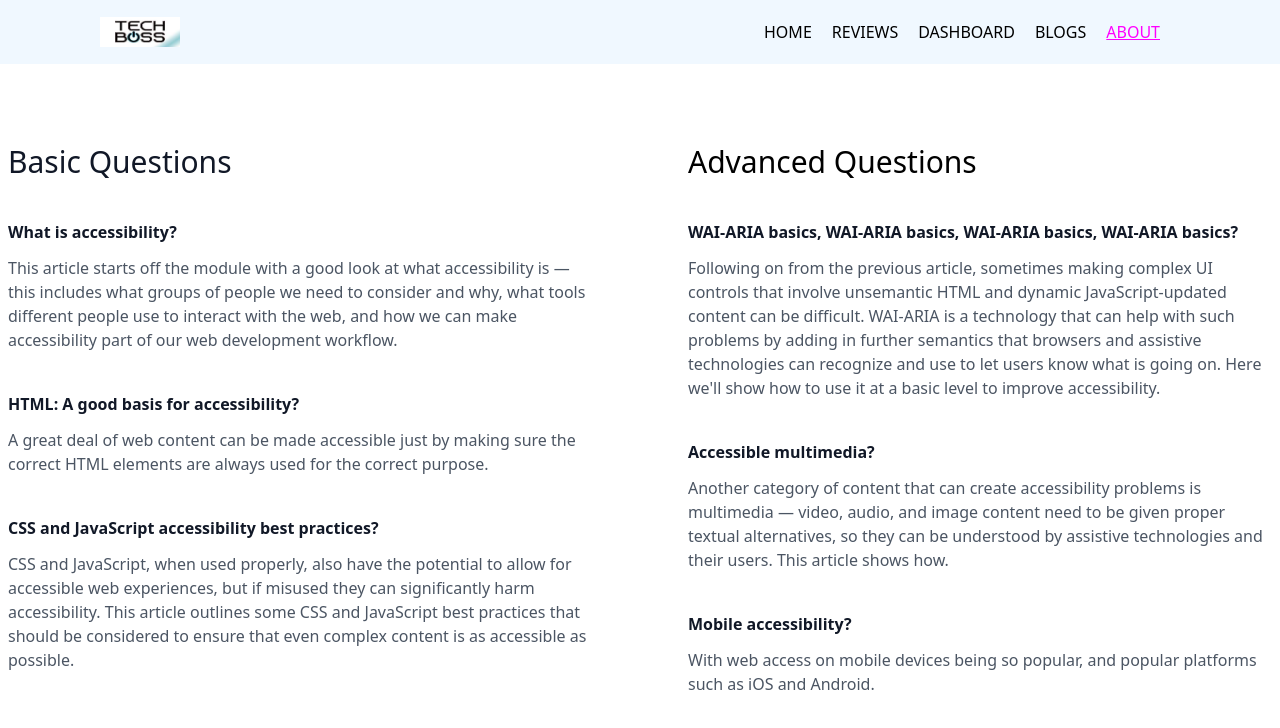
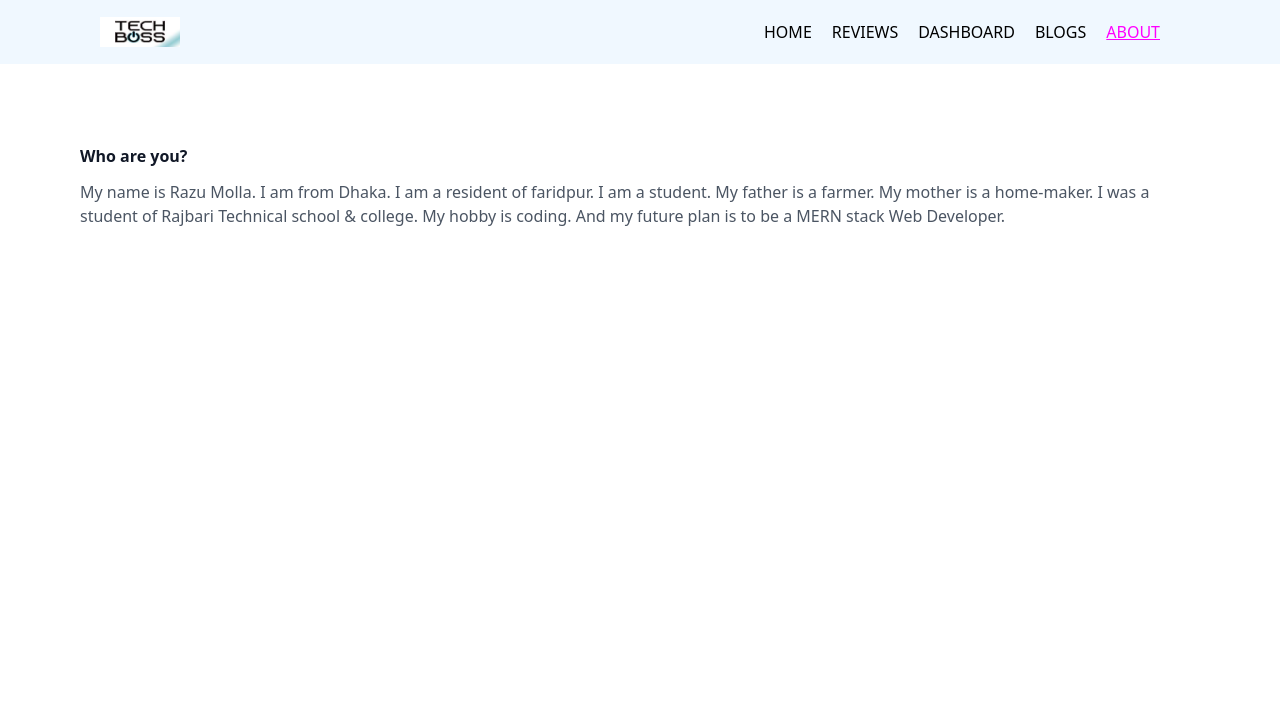
Before and after one commit to razumolla/assignment-9-product-analysis, a React (Create React App) app: page /about in a window 1280 px wide. Shown: the top 728 px of the page. Built offline with nearby package versions, Linux system fonts and the light colour scheme.

Commit message:
ques and about section update

```diff
--- a/src/components/About/About.js
+++ b/src/components/About/About.js
@@ -2,75 +2,17 @@ import React from 'react'
 
 const About = () => {
   return (
-    <section class='px-4 pt-20 pb-24 mx-auto max-w-7xl md:px-2'>
-      <div class='grid grid-cols-1 gap-24 md:grid-cols-2'>
-        <div>
-          <h1 class='mb-6 text-2xl font-light text-gray-900 md:text-3xl'>
-            Basic Questions
-          </h1>
-          <p class='mt-10 mb-3 font-semibold text-gray-900'>
-            What is accessibility?
-          </p>
-          <p class='text-gray-600'>
-            This article starts off the module with a good look at what
-            accessibility is — this includes what groups of people we need to
-            consider and why, what tools different people use to interact with
-            the web, and how we can make accessibility part of our web
-            development workflow.
-          </p>
-          <p class='mt-10 mb-3 font-semibold text-gray-900'>
-            HTML: A good basis for accessibility?
-          </p>
-          <p class='text-gray-600'>
-            A great deal of web content can be made accessible just by making
-            sure the correct HTML elements are always used for the correct
-            purpose.
-          </p>
-          <p class='mt-10 mb-3 font-semibold text-gray-900'>
-            CSS and JavaScript accessibility best practices?
-          </p>
-          <p class='text-gray-600'>
-            CSS and JavaScript, when used properly, also have the potential to
-            allow for accessible web experiences, but if misused they can
-            significantly harm accessibility. This article outlines some CSS and
-            JavaScript best practices that should be considered to ensure that
-            even complex content is as accessible as possible.
-          </p>
-        </div>
-        <div>
-          <h1 class='mb-6 text-2xl font-light md:text-3xl'>
-            Advanced Questions
-          </h1>
-          <p class='mt-10 mb-3 font-semibold text-gray-900'>
-            WAI-ARIA basics, WAI-ARIA basics, WAI-ARIA basics, WAI-ARIA basics?
-          </p>
-          <p class='text-gray-600'>
-            Following on from the previous article, sometimes making complex UI
-            controls that involve unsemantic HTML and dynamic JavaScript-updated
-            content can be difficult. WAI-ARIA is a technology that can help
-            with such problems by adding in further semantics that browsers and
-            assistive technologies can recognize and use to let users know what
-            is going on. Here we'll show how to use it at a basic level to
-            improve accessibility.
-          </p>
-          <p class='mt-10 mb-3 font-semibold text-gray-900'>
-            Accessible multimedia?
-          </p>
-          <p class='text-gray-600'>
-            Another category of content that can create accessibility problems
-            is multimedia — video, audio, and image content need to be given
-            proper textual alternatives, so they can be understood by assistive
-            technologies and their users. This article shows how.
-          </p>
-          <p class='mt-10 mb-3 font-semibold text-gray-900'>
-            Mobile accessibility?
-          </p>
-          <p class='text-gray-600'>
-            With web access on mobile devices being so popular, and popular
-            platforms such as iOS and Android.
-          </p>
-        </div>
+    <section class='px-20 pt-10 mx-auto '>
+      <div>
+        <p class='mt-10 mb-3 font-semibold text-gray-900'>
+          Who are you?
+        </p>
+        <p class='text-gray-600'>
+          My name is Razu Molla. I am from Dhaka. I am a resident of faridpur. I am a student. My father is a farmer. My mother is a home-maker. I was a student of Rajbari Technical school & college. My hobby is coding. And my future plan is to be a MERN stack Web Developer.
+        </p>
+
       </div>
+
     </section>
   )
 }
--- a/src/components/Blogs/Blogs.js
+++ b/src/components/Blogs/Blogs.js
@@ -2,9 +2,39 @@ import React from 'react';
 
 const Blogs = () => {
     return (
-        <div>
-            <h3>blogs here</h3>
-        </div>
+        <section class='px-4 pt-20 pb-24 mx-auto max-w-7xl md:px-2'>
+            <div class='grid grid-cols-1 gap-24 md:grid-cols-2'>
+                <div>
+                    <h1 class='mb-6 text-2xl font-light text-gray-900 md:text-3xl'>
+                        Basic Questions
+                    </h1>
+                    <p class='mt-10 mb-3 font-semibold text-gray-900'>
+                        What is Context API ?
+                    </p>
+                    <p class='text-gray-600'>
+                        The Context API can be used to share data with multiple components, and create global variables as, an alternative to passing props manually in a component tree, without having to pass data through props manually.
+                    </p>
+                    <p class='mt-10 mb-3 font-semibold text-gray-900'>
+                        What is Semantic tag ?
+                    </p>
+                    <p class='text-gray-600'>
+                        HTML5 semantic tags define the purpose of the element. By using semantic markup, you help the browser understand the meaning of the content instead of just displaying it.HTML5 semantic elements also help search engines to read the page and find the required information faster. Exam: header ,div,main,article,footer etc.
+                    </p>
+
+                </div>
+
+                <div>
+
+                    <p class='mt-20 mb-3 font-semibold text-gray-900'>
+                        Difference between Inline and Block element?
+                    </p>
+                    <p class='text-gray-600'>
+                        Inline elements don't start from a new line and don't have top and bottom margins as block elements have. Examples of Inline elements: img, a, input, label etc Block Element:Block Element always start in a new line and have top and bottom margins. It does not contain any other elements next to it. Examples of Block elements: div, h1-h6, p, ul, li etc
+                    </p>
+
+                </div>
+            </div>
+        </section>
     );
 };
 
--- a/src/components/Home/Home.js
+++ b/src/components/Home/Home.js
@@ -12,11 +12,12 @@ const Home = () => {
             <div className='home-container'>
                 <div className='pt-20'>
                     <h1 className='text-6xl font-bold text-pink-500  '>TECH BOSS  <small className='text-xl'>Mac Studio</small> </h1>
+                    <h2 className='text-3xl font-bold pt-8 text-blue-700 '>Latest MacBook Pro </h2>
                     <p className='mt-6 text-xl pr-10 pb-6'>
                         They make its laptops both more powerful and more power-efficient, meaning greatly improved performance and battery life. Plus, you get other perks, like the ability to run mobile apps originally made for iOS.
                     </p>
                     <Link to="/new-laptop">
-                        <button className='text-2xl bg-gray-200 text-blue-800 p-1 rounded'>
+                        <button className='text-2xl bg-blue-500 text-black-800 p-1 rounded'>
                             Buy Now</button>
                     </Link>
                 </div>
```
